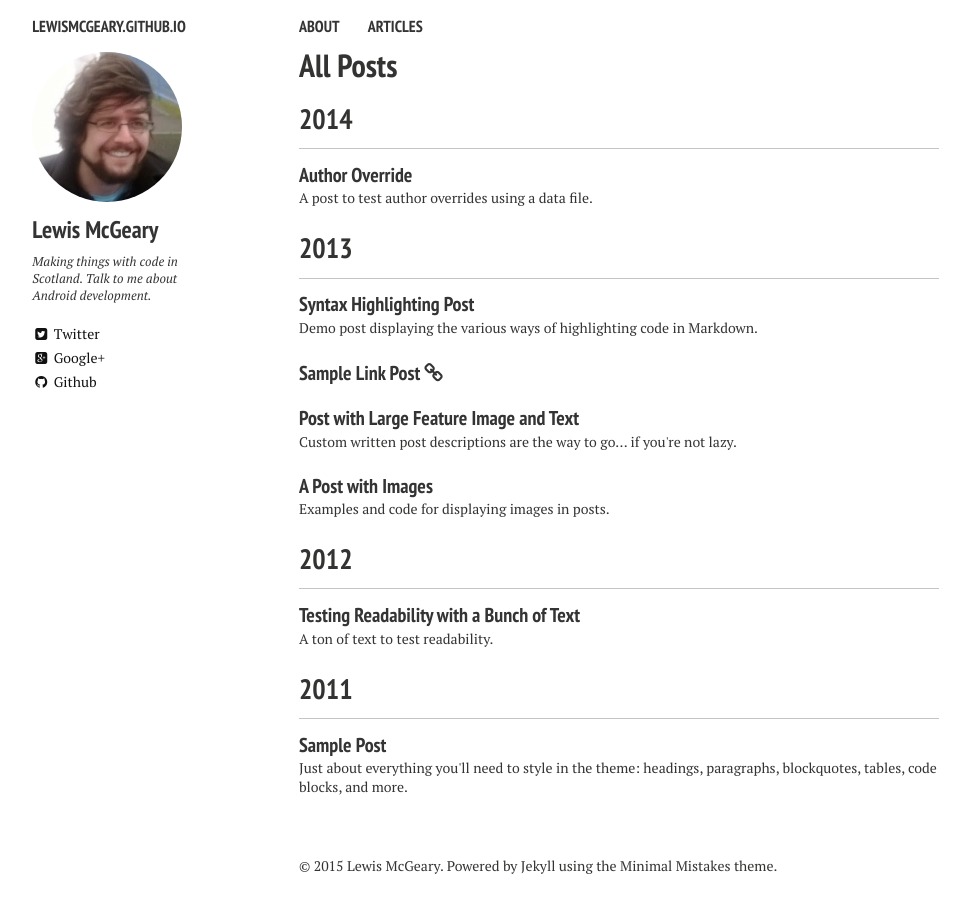
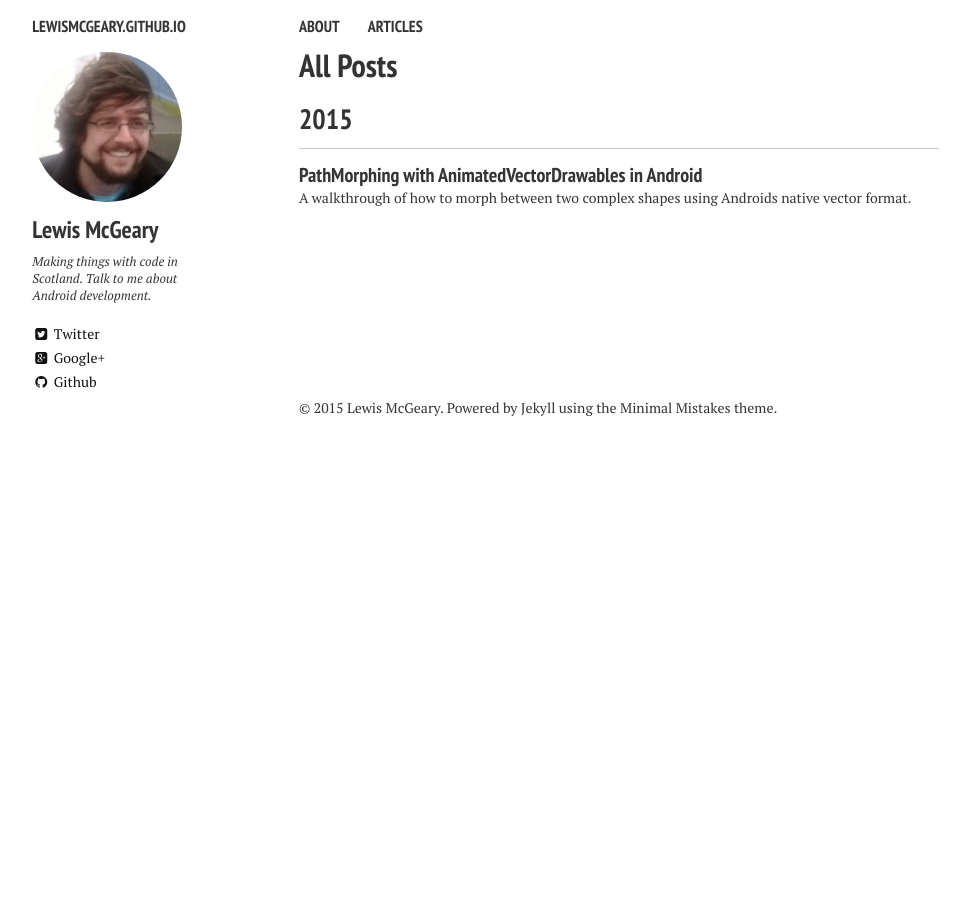
Before and after one commit to lewismcgeary/lewismcgeary.github.io, a Jekyll site: the page built from posts/index.md, in a window 1280 px wide. Shown: the whole page, without its empty margins (21-991 px from the left). Built offline with Jekyll 4.4.1, drawn with Linux system fonts in a browser that asks for light colours; nearby versions of some CDN libraries; after the commit the page ends 900 px from its top, so only the background shows below that.

Commit message:
replace demo posts with own first post

```diff
--- a/_config.yml
+++ b/_config.yml
@@ -1,7 +1,7 @@
 # Site wide configuration
 
 title:            lewismcgeary.github.io
-locale:           en_US
+locale:           en_GB
 url:              https://lewismcgeary.github.io
 #https://lewismcgeary.github.io for publishing
 #http://localhost:4000 for local testing
--- a/_posts/2011-03-10-sample-post.md
+++ /dev/null
@@ -1,111 +0,0 @@
----
-layout: post
-title: Sample Post
-excerpt: "Just about everything you'll need to style in the theme: headings, paragraphs, blockquotes, tables, code blocks, and more."
-modified: 2013-05-31
-tags: [intro, beginner, jekyll, tutorial]
-comments: true
-image:
-  feature: sample-image-5.jpg
-  credit: WeGraphics
-  creditlink: http://wegraphics.net/downloads/free-ultimate-blurred-background-pack/
----
-
-<section id="table-of-contents" class="toc">
-  <header>
-    <h3>Overview</h3>
-  </header>
-<div id="drawer" markdown="1">
-*  Auto generated table of contents
-{:toc}
-</div>
-</section><!-- /#table-of-contents -->
-
-## HTML Elements
-
-Below is just about everything you'll need to style in the theme. Check the source code to see the many embedded elements within paragraphs.
-
-# Heading 1
-
-## Heading 2
-
-### Heading 3
-
-#### Heading 4
-
-##### Heading 5
-
-###### Heading 6
-
-### Body text
-
-Lorem ipsum dolor sit amet, test link adipiscing elit. **This is strong**. Nullam dignissim convallis est. Quisque aliquam.
-
-![Smithsonian Image]({{ site.url }}/images/3953273590_704e3899d5_m.jpg)
-{: .image-pull-right}
-
-*This is emphasized*. Donec faucibus. Nunc iaculis suscipit dui. 53 = 125. Water is H2O. Nam sit amet sem. Aliquam libero nisi, imperdiet at, tincidunt nec, gravida vehicula, nisl. The New York Times (That’s a citation). Underline.Maecenas ornare tortor. Donec sed tellus eget sapien fringilla nonummy. Mauris a ante. Suspendisse quam sem, consequat at, commodo vitae, feugiat in, nunc. Morbi imperdiet augue quis tellus.
-
-HTML and CSS are our tools. Mauris a ante. Suspendisse quam sem, consequat at, commodo vitae, feugiat in, nunc. Morbi imperdiet augue quis tellus. Praesent mattis, massa quis luctus fermentum, turpis mi volutpat justo, eu volutpat enim diam eget metus.
-
-### Blockquotes
-
-> Lorem ipsum dolor sit amet, test link adipiscing elit. Nullam dignissim convallis est. Quisque aliquam.
-
-## List Types
-
-### Ordered Lists
-
-1. Item one
-   1. sub item one
-   2. sub item two
-   3. sub item three
-2. Item two
-
-### Unordered Lists
-
-* Item one
-* Item two
-* Item three
-
-## Tables
-
-| Header1 | Header2 | Header3 |
-|:--------|:-------:|--------:|
-| cell1   | cell2   | cell3   |
-| cell4   | cell5   | cell6   |
-|----
-| cell1   | cell2   | cell3   |
-| cell4   | cell5   | cell6   |
-|=====
-| Foot1   | Foot2   | Foot3
-{: rules="groups"}
-
-## Code Snippets
-
-{% highlight css %}
-#container {
-  float: left;
-  margin: 0 -240px 0 0;
-  width: 100%;
-}
-{% endhighlight %}
-
-## Buttons
-
-Make any link standout more when applying the `.btn` class.
-
-{% highlight html %}
-<a href="#" class="btn btn-success">Success Button</a>
-{% endhighlight %}
-
-<div markdown="0"><a href="#" class="btn">Primary Button</a></div>
-<div markdown="0"><a href="#" class="btn btn-success">Success Button</a></div>
-<div markdown="0"><a href="#" class="btn btn-warning">Warning Button</a></div>
-<div markdown="0"><a href="#" class="btn btn-danger">Danger Button</a></div>
-<div markdown="0"><a href="#" class="btn btn-info">Info Button</a></div>
-
-## Notices
-
-**Watch out!** You can also add notices by appending `{: .notice}` to a paragraph.
-{: .notice}
--- a/_posts/2012-05-22-readability-post.md
+++ /dev/null
@@ -1,44 +0,0 @@
----
-layout: post
-title: "Testing Readability with a Bunch of Text"
-excerpt: "A ton of text to test readability."
-tags: [sample post, readability, test]
-comments: true
----
-
-Portland in shoreditch Vice, labore typewriter pariatur hoodie fap sartorial Austin. Pinterest literally occupy Schlitz forage. Odio ad blue bottle vinyl, 90's narwhal commodo bitters pour-over nostrud. Ugh est hashtag in, fingerstache adipisicing laboris esse Pinterest shabby chic Portland. Shoreditch bicycle rights anim, flexitarian laboris put a bird on it vinyl cupidatat narwhal. Hashtag artisan skateboard, flannel Bushwick nesciunt salvia aute fixie do plaid post-ironic dolor McSweeney's. Cliche pour-over chambray nulla four loko skateboard sapiente hashtag.
-
-Vero laborum commodo occupy. Semiotics voluptate mumblecore pug. Cosby sweater ullamco quinoa ennui assumenda, sapiente occupy delectus lo-fi. Ea fashion axe Marfa cillum aliquip. Retro Bushwick keytar cliche. Before they sold out sustainable gastropub Marfa readymade, ethical Williamsburg skateboard brunch qui consectetur gentrify semiotics. Mustache cillum irony, fingerstache magna pour-over keffiyeh tousled selfies.
-
-## Cupidatat 90's lo-fi authentic try-hard
-
-In pug Portland incididunt mlkshk put a bird on it vinyl quinoa. Terry Richardson shabby chic +1, scenester Tonx excepteur tempor fugiat voluptate fingerstache aliquip nisi next level. Farm-to-table hashtag Truffaut, Odd Future ex meggings gentrify single-origin coffee try-hard 90's.
-
-* Sartorial hoodie
-* Labore viral forage
-* Tote bag selvage
-* DIY exercitation et id ugh tumblr church-key
-
-Incididunt umami sriracha, ethical fugiat VHS ex assumenda yr irure direct trade. Marfa Truffaut bicycle rights, kitsch placeat Etsy kogi asymmetrical. Beard locavore flexitarian, kitsch photo booth hoodie plaid ethical readymade leggings yr.
-
-Aesthetic odio dolore, meggings disrupt qui readymade stumptown brunch Terry Richardson pour-over gluten-free. Banksy american apparel in selfies, biodiesel flexitarian organic meh wolf quinoa gentrify banjo kogi. Readymade tofu ex, scenester dolor umami fingerstache occaecat fashion axe Carles jean shorts minim. Keffiyeh fashion axe nisi Godard mlkshk dolore. Lomo you probably haven't heard of them eu non, Odd Future Truffaut pug keytar meggings McSweeney's Pinterest cred. Etsy literally aute esse, eu bicycle rights qui meggings fanny pack. Gentrify leggings pug flannel duis.
-
-## Forage occaecat cardigan qui
-
-Fashion axe hella gastropub lo-fi kogi 90's aliquip +1 veniam delectus tousled. Cred sriracha locavore gastropub kale chips, iPhone mollit sartorial. Anim dolore 8-bit, pork belly dolor photo booth aute flannel small batch. Dolor disrupt ennui, tattooed whatever salvia Banksy sartorial roof party selfies raw denim sint meh pour-over. Ennui eu cardigan sint, gentrify iPhone cornhole.
-
-> Whatever velit occaecat quis deserunt gastropub, leggings elit tousled roof party 3 wolf moon kogi pug blue bottle ea. Fashion axe shabby chic Austin quinoa pickled laborum bitters next level, disrupt deep v accusamus non fingerstache.
-
-Tote bag asymmetrical elit sunt. Occaecat authentic Marfa, hella McSweeney's next level irure veniam master cleanse. Sed hoodie letterpress artisan wolf leggings, 3 wolf moon commodo ullamco. Anim occupy ea labore Terry Richardson. Tofu ex master cleanse in whatever pitchfork banh mi, occupy fugiat fanny pack Austin authentic. Magna fugiat 3 wolf moon, labore McSweeney's sustainable vero consectetur. Gluten-free disrupt enim, aesthetic fugiat jean shorts trust fund keffiyeh magna try-hard.
-
-## Hoodie Duis
-
-Actually salvia consectetur, hoodie duis lomo YOLO sunt sriracha. Aute pop-up brunch farm-to-table odio, salvia irure occaecat. Sriracha small batch literally skateboard. Echo Park nihil hoodie, aliquip forage artisan laboris. Trust fund reprehenderit nulla locavore. Stumptown raw denim kitsch, keffiyeh nulla twee dreamcatcher fanny pack ullamco 90's pop-up est culpa farm-to-table. Selfies 8-bit do pug odio.
-
-### Thundercats Ho!
-
-Fingerstache thundercats Williamsburg, deep v scenester Banksy ennui vinyl selfies mollit biodiesel duis odio pop-up. Banksy 3 wolf moon try-hard, sapiente enim stumptown deep v ad letterpress. Squid beard brunch, exercitation raw denim yr sint direct trade. Raw denim narwhal id, flannel DIY McSweeney's seitan. Letterpress artisan bespoke accusamus, meggings laboris consequat Truffaut qui in seitan. Sustainable cornhole Schlitz, twee Cosby sweater banh mi deep v forage letterpress flannel whatever keffiyeh. Sartorial cred irure, semiotics ethical sed blue bottle nihil letterpress.
-
-Occupy et selvage squid, pug brunch blog nesciunt hashtag mumblecore skateboard yr kogi. Ugh small batch swag four loko. Fap post-ironic qui tote bag farm-to-table american apparel scenester keffiyeh vero, swag non pour-over gentrify authentic pitchfork. Schlitz scenester lo-fi voluptate, tote bag irony bicycle rights pariatur vero Vice freegan wayfarers exercitation nisi shoreditch. Chambray tofu vero sed. Street art swag literally leggings, Cosby sweater mixtape PBR lomo Banksy non in pitchfork ennui McSweeney's selfies. Odd Future Banksy non authentic.
-
-Aliquip enim artisan dolor post-ironic. Pug tote bag Marfa, deserunt pour-over Portland wolf eu odio intelligentsia american apparel ugh ea. Sunt viral et, 3 wolf moon gastropub pug id. Id fashion axe est typewriter, mlkshk Portland art party aute brunch. Sint pork belly Cosby sweater, deep v mumblecore kitsch american apparel. Try-hard direct trade tumblr sint skateboard. Adipisicing bitters excepteur biodiesel, pickled gastropub aute veniam.
--- a/_posts/2013-05-22-sample-post-images.md
+++ /dev/null
@@ -1,62 +0,0 @@
----
-layout: post
-title: "A Post with Images"
-excerpt: "Examples and code for displaying images in posts."
-tags: [sample post, images, test]
-comments: true
----
-
-Here are some examples of what a post with images might look like. If you want to display two or three images next to each other responsively use `figure` with the appropriate `class`. Each instance of `figure` is auto-numbered and displayed in the caption.
-
-### Figures (for images or video)
-
-#### One Up
-
-<figure>
-	<a href="http://farm9.staticflickr.com/8426/7758832526_cc8f681e48_b.jpg"><img src="http://farm9.staticflickr.com/8426/7758832526_cc8f681e48_c.jpg"></a>
-	<figcaption><a href="http://www.flickr.com/photos/80901381@N04/7758832526/" title="Morning Fog Emerging From Trees by A Guy Taking Pictures, on Flickr">Morning Fog Emerging From Trees by A Guy Taking Pictures, on Flickr</a>.</figcaption>
-</figure>
-
-Vero laborum commodo occupy. Semiotics voluptate mumblecore pug. Cosby sweater ullamco quinoa ennui assumenda, sapiente occupy delectus lo-fi. Ea fashion axe Marfa cillum aliquip. Retro Bushwick keytar cliche. Before they sold out sustainable gastropub Marfa readymade, ethical Williamsburg skateboard brunch qui consectetur gentrify semiotics. Mustache cillum irony, fingerstache magna pour-over keffiyeh tousled selfies.
-
-#### Two Up
-
-Apply the `half` class like so to display two images side by side that share the same caption.
-
-{% highlight html %}
-<figure class="half">
-    <a href="/images/image-filename-1-large.jpg"><img src="/images/image-filename-1.jpg"></a>
-    <a href="/images/image-filename-2-large.jpg"><img src="/images/image-filename-2.jpg"></a>
-    <figcaption>Caption describing these two images.</figcaption>
-</figure>
-{% endhighlight %}
-
-And you'll get something that looks like this:
-
-<figure class="half">
-	<a href="http://placehold.it/1200x600.JPG"><img src="http://placehold.it/600x300.jpg"></a>
-	<a href="http://placehold.it/1200x600.jpeg"><img src="http://placehold.it/600x300.jpg"></a>
-	<figcaption>Two images.</figcaption>
-</figure>
-
-#### Three Up
-
-Apply the `third` class like so to display three images side by side that share the same caption.
-
-{% highlight html %}
-<figure class="third">
-	<img src="/images/image-filename-1.jpg">
-	<img src="/images/image-filename-2.jpg">
-	<img src="/images/image-filename-3.jpg">
-	<figcaption>Caption describing these three images.</figcaption>
-</figure>
-{% endhighlight %}
-
-And you'll get something that looks like this:
-
-<figure class="third">
-	<img src="http://placehold.it/600x300.jpg">
-	<img src="http://placehold.it/600x300.jpg">
-	<img src="http://placehold.it/600x300.jpg">
-	<figcaption>Three images.</figcaption>
-</figure>
--- a/_posts/2013-05-23-readability-feature-post.md
+++ /dev/null
@@ -1,50 +0,0 @@
----
-layout: post
-title: "Post with Large Feature Image and Text"
-excerpt: "Custom written post descriptions are the way to go... if you're not lazy."
-tags: [sample post, readability, test]
-comments: true
-image:
-  feature: sample-image-4.jpg
-  credit: WeGraphics
-  creditlink: http://wegraphics.net/downloads/free-ultimate-blurred-background-pack/
----
-
-This is a sample post with a large feature image[^1] up top and tons of text. Odio ad blue bottle vinyl, 90's narwhal commodo bitters pour-over nostrud. Ugh est hashtag in, fingerstache adipisicing laboris esse Pinterest shabby chic Portland. Shoreditch bicycle rights anim, flexitarian laboris put a bird on it vinyl cupidatat narwhal. Hashtag artisan skateboard, flannel Bushwick nesciunt salvia aute fixie do plaid post-ironic dolor McSweeney's. Cliche pour-over chambray nulla four loko skateboard sapiente hashtag.
-
-Vero laborum commodo occupy. Semiotics voluptate mumblecore pug. Cosby sweater ullamco quinoa ennui assumenda, sapiente occupy delectus lo-fi. *Ea fashion axe [Marfa cillum aliquip](#). Retro Bushwick keytar cliche.* Before they sold out sustainable gastropub Marfa readymade, ethical Williamsburg skateboard brunch qui consectetur gentrify semiotics. Mustache cillum irony, fingerstache magna pour-over keffiyeh tousled selfies.
-
-## Cupidatat 90's lo-fi authentic try-hard
-
-In pug Portland incididunt mlkshk put a bird on it vinyl quinoa. **[Terry Richardson](#) shabby chic +1**, scenester Tonx excepteur tempor fugiat voluptate fingerstache aliquip nisi next level. Farm-to-table hashtag Truffaut, Odd Future ex meggings gentrify single-origin coffee try-hard 90's.
-
-* Sartorial hoodie
-* Labore viral forage
-* Tote bag selvage
-* DIY exercitation et id ugh tumblr church-key
-
-Incididunt umami sriracha, ethical fugiat VHS ex assumenda yr irure direct trade. Marfa Truffaut bicycle rights, kitsch placeat Etsy kogi asymmetrical. Beard locavore flexitarian, kitsch photo booth hoodie plaid ethical readymade leggings yr.
-
-Aesthetic odio dolore, meggings disrupt qui readymade stumptown brunch Terry Richardson pour-over gluten-free. Banksy american apparel in selfies, biodiesel flexitarian organic meh wolf quinoa gentrify banjo kogi. Readymade tofu ex, scenester dolor umami fingerstache occaecat fashion axe Carles jean shorts minim. Keffiyeh fashion axe nisi Godard mlkshk dolore. Lomo you probably haven't heard of them eu non, Odd Future Truffaut pug keytar meggings McSweeney's Pinterest cred. Etsy literally aute esse, eu bicycle rights qui meggings fanny pack. Gentrify leggings pug flannel duis.
-
-## Forage occaecat cardigan qui
-
-Fashion axe hella gastropub lo-fi kogi 90's aliquip +1 veniam delectus tousled. Cred sriracha locavore gastropub kale chips, iPhone mollit sartorial. Anim dolore 8-bit, pork belly dolor photo booth aute flannel small batch. Dolor disrupt ennui, tattooed whatever salvia Banksy sartorial roof party selfies raw denim sint meh pour-over. Ennui eu cardigan sint, gentrify iPhone cornhole.
-
-> Whatever velit occaecat quis deserunt gastropub, leggings elit tousled roof party 3 wolf moon kogi pug blue bottle ea. Fashion axe shabby chic Austin quinoa pickled laborum bitters next level, disrupt deep v accusamus non fingerstache.
-
-Tote bag asymmetrical elit sunt. Occaecat authentic Marfa, hella McSweeney's next level irure veniam master cleanse. Sed hoodie letterpress artisan wolf leggings, 3 wolf moon commodo ullamco. Anim occupy ea labore Terry Richardson. Tofu ex master cleanse in whatever pitchfork banh mi, occupy fugiat fanny pack Austin authentic. Magna fugiat 3 wolf moon, labore McSweeney's sustainable vero consectetur. Gluten-free disrupt enim, aesthetic fugiat jean shorts trust fund keffiyeh magna try-hard.
-
-## Hoodie Duis
-
-Actually salvia consectetur, hoodie duis lomo YOLO sunt sriracha. Aute pop-up brunch farm-to-table odio, salvia irure occaecat. Sriracha small batch literally skateboard. Echo Park nihil hoodie, aliquip forage artisan laboris. Trust fund reprehenderit nulla locavore. Stumptown raw denim kitsch, keffiyeh nulla twee dreamcatcher fanny pack ullamco 90's pop-up est culpa farm-to-table. Selfies 8-bit do pug odio.
-
-### Thundercats Ho!
-
-Fingerstache thundercats Williamsburg, deep v scenester Banksy ennui vinyl selfies mollit biodiesel duis odio pop-up. Banksy 3 wolf moon try-hard, sapiente enim stumptown deep v ad letterpress. Squid beard brunch, exercitation raw denim yr sint direct trade. Raw denim narwhal id, flannel DIY McSweeney's seitan. Letterpress artisan bespoke accusamus, meggings laboris consequat Truffaut qui in seitan. Sustainable cornhole Schlitz, twee Cosby sweater banh mi deep v forage letterpress flannel whatever keffiyeh. Sartorial cred irure, semiotics ethical sed blue bottle nihil letterpress.
-
-Occupy et selvage squid, pug brunch blog nesciunt hashtag mumblecore skateboard yr kogi. Ugh small batch swag four loko. Fap post-ironic qui tote bag farm-to-table american apparel scenester keffiyeh vero, swag non pour-over gentrify authentic pitchfork. Schlitz scenester lo-fi voluptate, tote bag irony bicycle rights pariatur vero Vice freegan wayfarers exercitation nisi shoreditch. Chambray tofu vero sed. Street art swag literally leggings, Cosby sweater mixtape PBR lomo Banksy non in pitchfork ennui McSweeney's selfies. Odd Future Banksy non authentic.
-
-Aliquip enim artisan dolor post-ironic. Pug tote bag Marfa, deserunt pour-over Portland wolf eu odio intelligentsia american apparel ugh ea. Sunt viral et, 3 wolf moon gastropub pug id. Id fashion axe est typewriter, mlkshk Portland art party aute brunch. Sint pork belly Cosby sweater, deep v mumblecore kitsch american apparel. Try-hard direct trade tumblr sint skateboard. Adipisicing bitters excepteur biodiesel, pickled gastropub aute veniam.
-
-[^1]: Texture image courtesty of [Lovetextures](http://www.lovetextures.com/)
--- a/_posts/2013-08-12-sample-link-post.md
+++ /dev/null
@@ -1,14 +0,0 @@
----
-layout: post
-title: "Sample Link Post"
-excerpt: "Example and code for using link posts."
-tags: [sample post, link post]
-link: http://mademistakes.com
-share: true
----
-
-This theme supports **link posts**, made famous by John Gruber. To use, just add `link: http://url-you-want-linked` to the post's YAML front matter and you're done.
-
-> And this is how a quote looks.
-
-Some [link](http://www.mademistakes.com) can also be shown.
--- a/_posts/2013-08-16-code-highlighting-post.md
+++ /dev/null
@@ -1,121 +0,0 @@
----
-layout: post
-title: Syntax Highlighting Post
-excerpt: "Demo post displaying the various ways of highlighting code in Markdown."
-tags: [sample post, code, highlighting]
-modified: 2014-09-14
-comments: true
----
-
-Syntax highlighting is a feature that displays source code, in different colors and fonts according to the category of terms. This feature facilitates writing in a structured language such as a programming language or a markup language as both structures and syntax errors are visually distinct. Highlighting does not affect the meaning of the text itself; it is intended only for human readers.[^1]
-
-[^1]: <http://en.wikipedia.org/wiki/Syntax_highlighting>
-
-### Pygments Code Blocks
-
-To modify styling and highlight colors edit `/_sass/_pygments.scss`.
-
-{% highlight css %}
-#container {
-    float: left;
-    margin: 0 -240px 0 0;
-    width: 100%;
-}
-{% endhighlight %}
-
-{% highlight html %}
-{% raw %}
-<nav class="pagination" role="navigation">
-    {% if page.previous %}
-        <a href="{{ site.url }}{{ page.previous.url }}" class="btn" title="{{ page.previous.title }}">Previous article</a>
-    {% endif %}
-    {% if page.next %}
-        <a href="{{ site.url }}{{ page.next.url }}" class="btn" title="{{ page.next.title }}">Next article</a>
-    {% endif %}
-</nav><!-- /.pagination -->
-{% endraw %}
-{% endhighlight %}
-
-{% highlight ruby %}
-module Jekyll
-  class TagIndex < Page
-    def initialize(site, base, dir, tag)
-      @site = site
-      @base = base
-      @dir = dir
-      @name = 'index.html'
-      self.process(@name)
-      self.read_yaml(File.join(base, '_layouts'), 'tag_index.html')
-      self.data['tag'] = tag
-      tag_title_prefix = site.config['tag_title_prefix'] || 'Tagged: '
-      tag_title_suffix = site.config['tag_title_suffix'] || '&#8211;'
-      self.data['title'] = "#{tag_title_prefix}#{tag}"
-      self.data['description'] = "An archive of posts tagged #{tag}."
-    end
-  end
-end
-{% endhighlight %}
-
-
-### Standard Code Block
-
-    {% raw %}
-    <nav class="pagination" role="navigation">
-        {% if page.previous %}
-            <a href="{{ site.url }}{{ page.previous.url }}" class="btn" title="{{ page.previous.title }}">Previous article</a>
-        {% endif %}
-        {% if page.next %}
-            <a href="{{ site.url }}{{ page.next.url }}" class="btn" title="{{ page.next.title }}">Next article</a>
-        {% endif %}
-    </nav><!-- /.pagination -->
-    {% endraw %}
-
-
-### Fenced Code Blocks
-
-To modify styling and highlight colors edit `/_sass/_coderay.scss`. Line numbers and a few other things can be modified in `_config.yml`. Consult [Jekyll's documentation](http://jekyllrb.com/docs/configuration/) for more information.
-
-~~~ css
-#container {
-    float: left;
-    margin: 0 -240px 0 0;
-    width: 100%;
-}
-~~~
-
-~~~ html
-{% raw %}<nav class="pagination" role="navigation">
-    {% if page.previous %}
-        <a href="{{ site.url }}{{ page.previous.url }}" class="btn" title="{{ page.previous.title }}">Previous article</a>
-    {% endif %}
-    {% if page.next %}
-        <a href="{{ site.url }}{{ page.next.url }}" class="btn" title="{{ page.next.title }}">Next article</a>
-    {% endif %}
-</nav><!-- /.pagination -->{% endraw %}
-~~~
-
-~~~ ruby
-module Jekyll
-  class TagIndex < Page
-    def initialize(site, base, dir, tag)
-      @site = site
-      @base = base
-      @dir = dir
-      @name = 'index.html'
-      self.process(@name)
-      self.read_yaml(File.join(base, '_layouts'), 'tag_index.html')
-      self.data['tag'] = tag
-      tag_title_prefix = site.config['tag_title_prefix'] || 'Tagged: '
-      tag_title_suffix = site.config['tag_title_suffix'] || '&#8211;'
-      self.data['title'] = "#{tag_title_prefix}#{tag}"
-      self.data['description'] = "An archive of posts tagged #{tag}."
-    end
-  end
-end
-~~~
-
-### GitHub Gist Embed
-
-An example of a Gist embed below.
-
-{% gist mmistakes/6589546 %}
--- a/_posts/2014-07-31-author-override.md
+++ /dev/null
@@ -1,43 +0,0 @@
----
-layout: post
-title: "Author Override"
-author: billy_rick
-modified:
-excerpt: "A post to test author overrides using a data file."
-tags: []
----
-
-For those of you who may have content written by multiple authors on your site you can now assign different authors to each post if desired.
-
-Previously the theme used a global author for the entire site and those attributes would be used in all bylines, social networking links, Twitter Card attribution, and Google Authorship. These `owner` variables were defined in `config.yml`
-
-Start by modifying or creating a new `authors.yml` file in the `_data` folder and add your authors using the following format.
-
-{% highlight yaml %}
-# Authors
-
-billy_rick:
-  name: Billy Rick
-  web: http://thewhip.com
-  email: billy@rick.com
-  bio: "What do you want, jewels? I am a very extravagant man."
-  avatar: bio-photo-2.jpg
-  twitter: extravagantman
-  google:
-    plus: BillyRick
-
-cornelius_fiddlebone:
-  name: Cornelius Fiddlebone
-  email: cornelius@thewhip.com
-  bio: "I ordered what?"
-  avatar: bio-photo.jpg
-  twitter: rhymeswithsackit
-  google:
-    plus: CorneliusFiddlebone
-{% endhighlight %}
-
-To assign Billy Rick as an author for our post. You'd add the following YAML front matter to a post:
-
-{% highlight yaml %}
-author: billy_rick
-{% endhighlight %}
```
Also changed, not shown: _posts/2015-10-28-animated-vector-drawable-pathMorphing.md (renamed from _drafts/animated-vector-drawable.md, +3 -2 lines).
